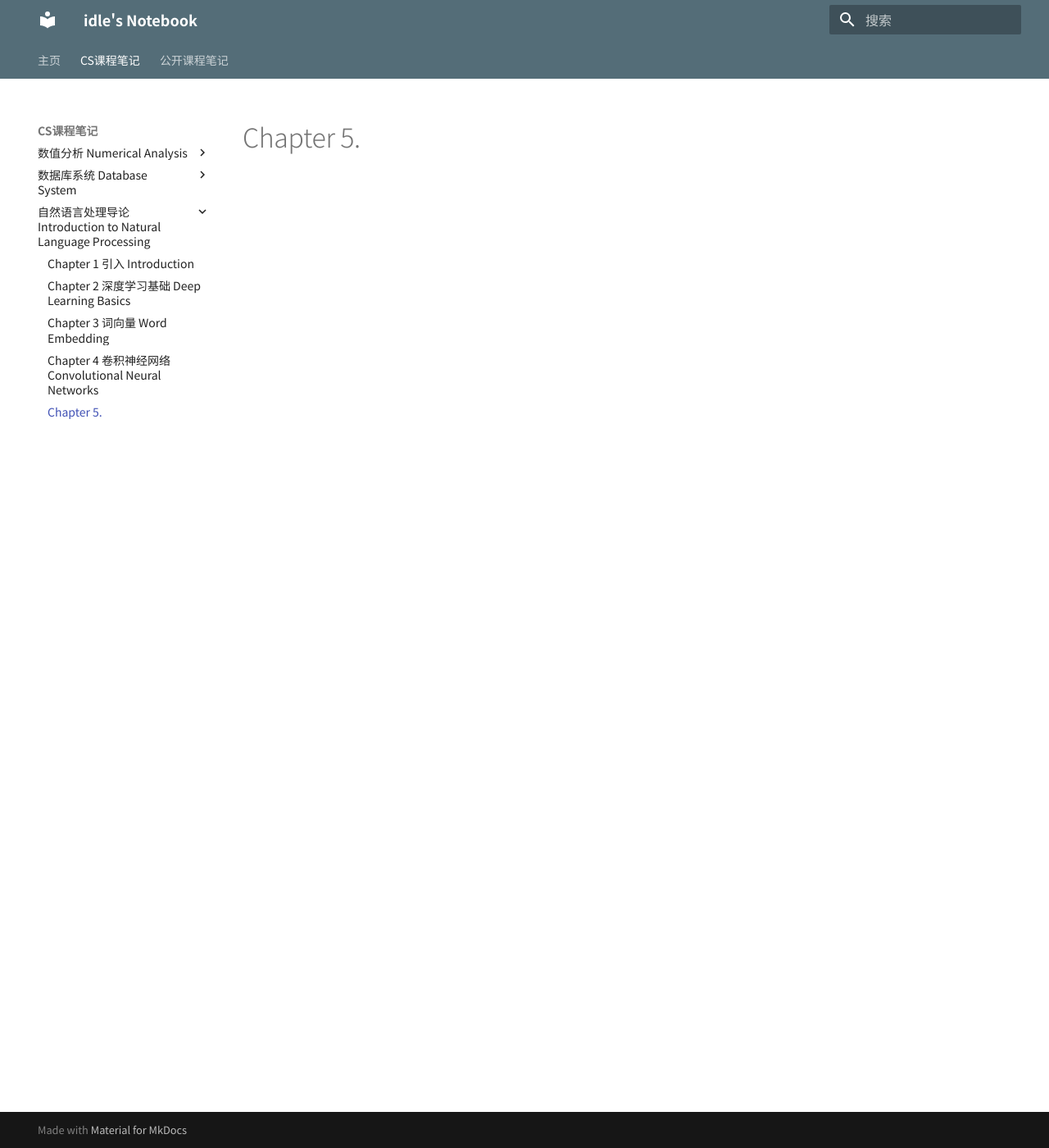
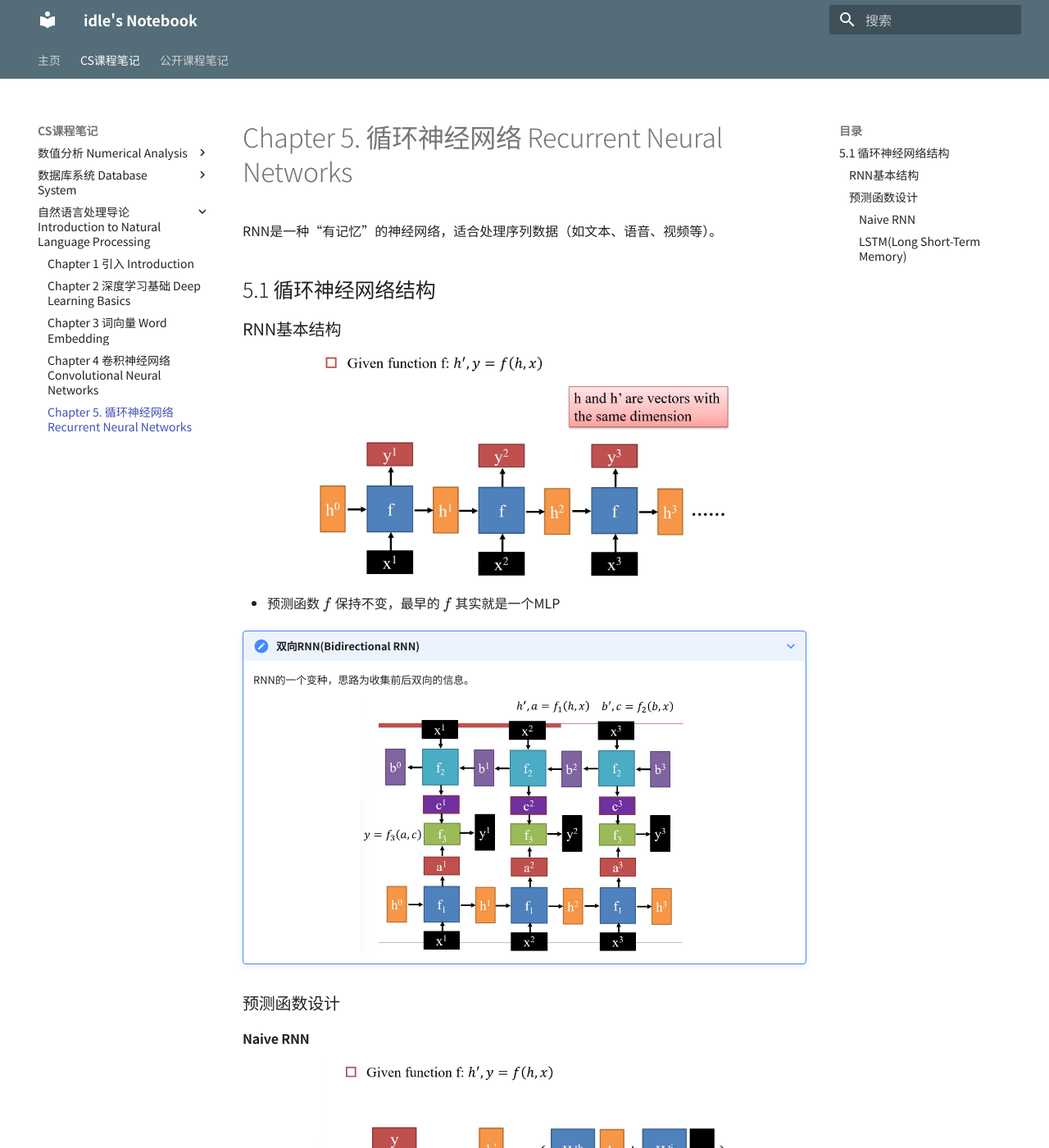
Before and after one commit to Shallowy/notebook, an MkDocs documentation site: the page built from docs/cs_notes/nlp/chap5.md, in a window 1280 px wide and 1400 px high. Shown: the whole window at 82% size. Built offline with MkDocs 1.6.1 and Material for MkDocs 9.7.7, drawn with Linux system fonts in a browser that asks for light colours; comment, search, counter and statistics services are not loaded; some of the changed text lies outside the part shown.

Commit message:
nlp chap5 added

```diff
--- a/docs/cs_notes/nlp/chap5.md
+++ b/docs/cs_notes/nlp/chap5.md
@@ -1 +1,43 @@
-# Chapter 5.
+# Chapter 5. 循环神经网络 Recurrent Neural Networks
+
+RNN是一种“有记忆”的神经网络，适合处理序列数据（如文本、语音、视频等）。
+
+## 5.1 循环神经网络结构
+
+### RNN基本结构
+
+<figure markdown="span">
+    ![](img/26.jpg){width="500"}
+</figure>
+
+- 预测函数 $f$ 保持不变，最早的 $f$ 其实就是一个MLP
+
+???+ note "双向RNN(Bidirectional RNN)"
+
+    RNN的一个变种，思路为收集前后双向的信息。
+
+    <figure markdown="span">
+        ![](img/27.jpg){width="400"}
+    </figure>
+
+### 预测函数设计
+
+#### Naive RNN
+
+<figure markdown="span">
+    ![](img/28.jpg){width="500"}
+</figure>
+
+主要问题：
+
+1. $h$ 的变化非常剧烈，记忆跳跃，表现得很随机
+
+#### LSTM(Long Short-Term Memory)
+
+解决RNN记忆变化剧烈的问题
+
+<figure markdown="span">
+    ![](img/29.jpg){width="500"}
+</figure>
+
+- 把输入分成长期记忆 $c$ 和短期记忆 $h$ 两部分
```
Also changed, not shown: docs/cs_notes/nlp/img/26.jpg (added), docs/cs_notes/nlp/img/27.jpg (added), docs/cs_notes/nlp/img/28.jpg (added), docs/cs_notes/nlp/img/29.jpg (added).
